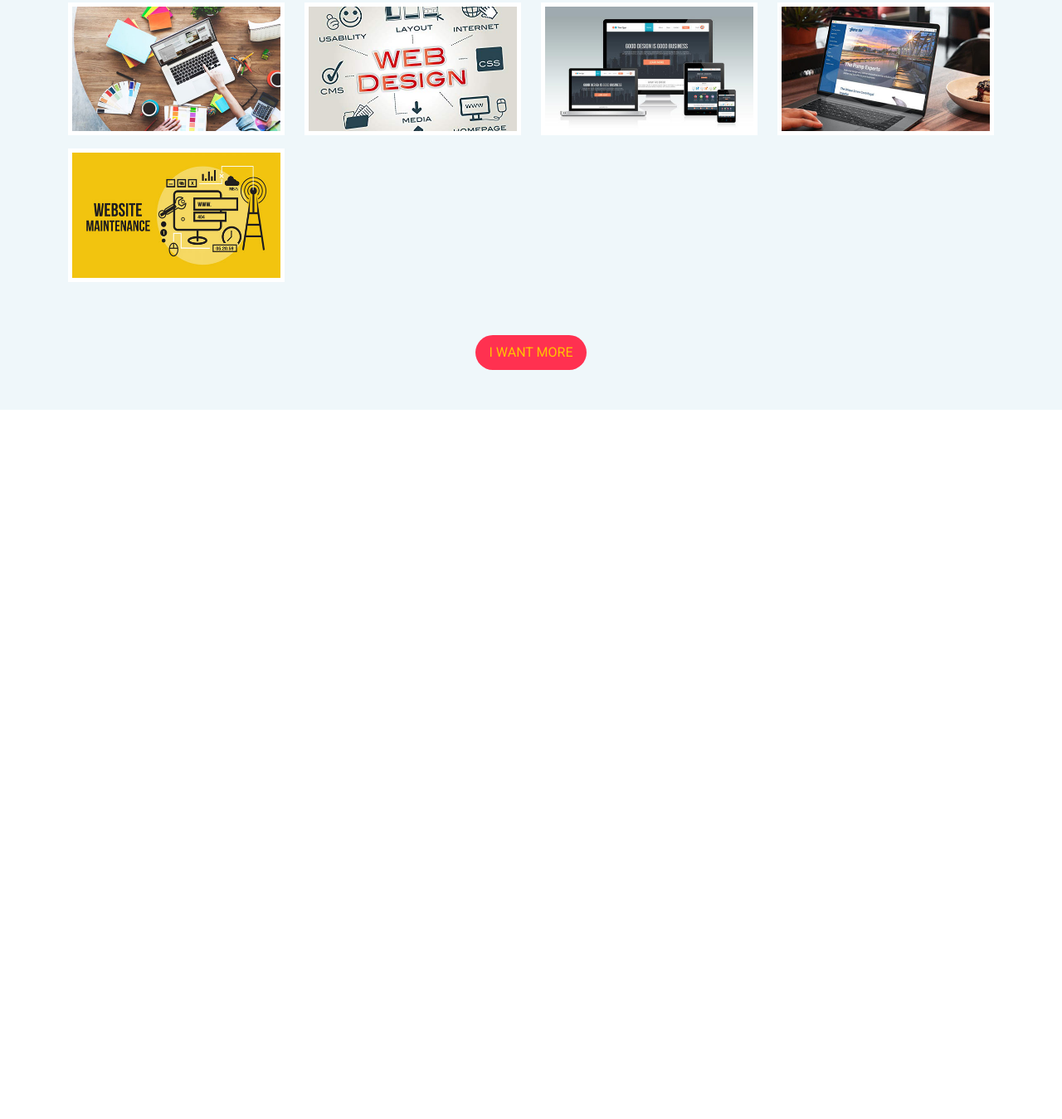
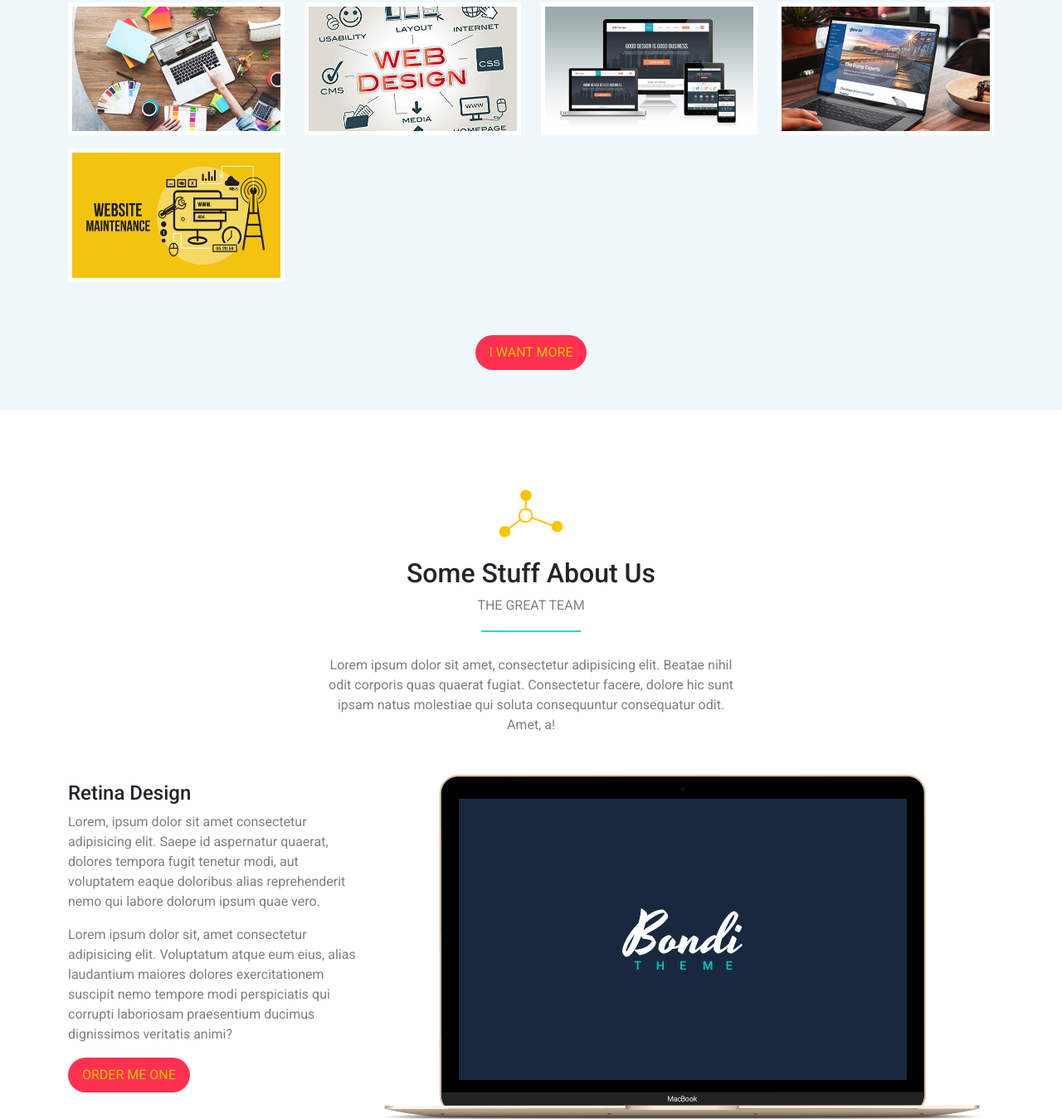
Before and after one commit to AmirElsaeed/Bondi, a plain HTML site: page index.html in a window 1280 px wide. Shown: the part 1923-3272 px from the top of the page at 83% size. Before the commit the page ends 2417 px from the top, so only its background shows below. Drawn offline with Linux system fonts and the light colour scheme.

Commit message:
stuff section

```diff
--- a/css/bondi.css
+++ b/css/bondi.css
@@ -123,3 +123,8 @@ body {
     transform: translateX(0);
 }
 /* end ourwork */
+/* start stuff */
+.stuff .description {
+    max-width: 500px;
+}
+/* end stuff */
--- a/index.html
+++ b/index.html
@@ -155,6 +155,34 @@
         </div>
       </div>
     </div>
+
+    <div class="stuff pt-5"> <!-- dont padding bottom to make image stick to the bottom line-->
+      <div class="container">
+        <div class="main-title text-center mt-5 mb-5 position-relative"><!--so i can use before and after-->
+          <img class="mb-4" src="imgs/title.png" alt="" />
+          <h2>Some Stuff About Us</h2>
+          <p class="text-black-50 text-uppercase">The Great Team</p>
+        </div>
+        <p class="description text-center mb-5 text-black-50 m-auto"> <!-- m-auto will center -->
+          Lorem ipsum dolor sit amet, consectetur adipisicing elit. Beatae nihil odit corporis quas quaerat fugiat. Consectetur facere, dolore hic sunt ipsam natus molestiae qui soluta consequuntur consequatur odit. Amet, a!
+        </p>
+        <div class="row align-items-center">
+          <div class="col-lg-4 mb-4 text-center text-md-start"> <!-- center on small screen, left from medium screens -->
+            <div class="text">
+              <h4>Retina Design</h4>
+              <p class="text-black-50">Lorem, ipsum dolor sit amet consectetur adipisicing elit. Saepe id aspernatur quaerat, dolores tempora fugit tenetur modi, aut voluptatem eaque doloribus alias reprehenderit nemo qui labore dolorum ipsum quae vero.</p>
+              <p class="text-black-50">Lorem ipsum dolor sit, amet consectetur adipisicing elit. Voluptatum atque eum eius, alias laudantium maiores dolores exercitationem suscipit nemo tempore modi perspiciatis qui corrupti laboriosam praesentium ducimus dignissimos veritatis animi?</p>
+              <a href="#" class="btn rounded-pill main-btn text-uppercase">Order Me One</a>
+            </div>
+          </div>
+          <div class="col-lg-8">
+            <div class="image">
+              <img src="imgs/laptop.png" class="img-fluid">
+            </div>
+          </div>
+        </div>
+      </div>
+    </div>
     <script src="js/bootstrap.bundle.min.js"></script>
     <script src="js/all.min.js"></script>
   </body>
```
Also changed, not shown: imgs/laptop.png (added).
